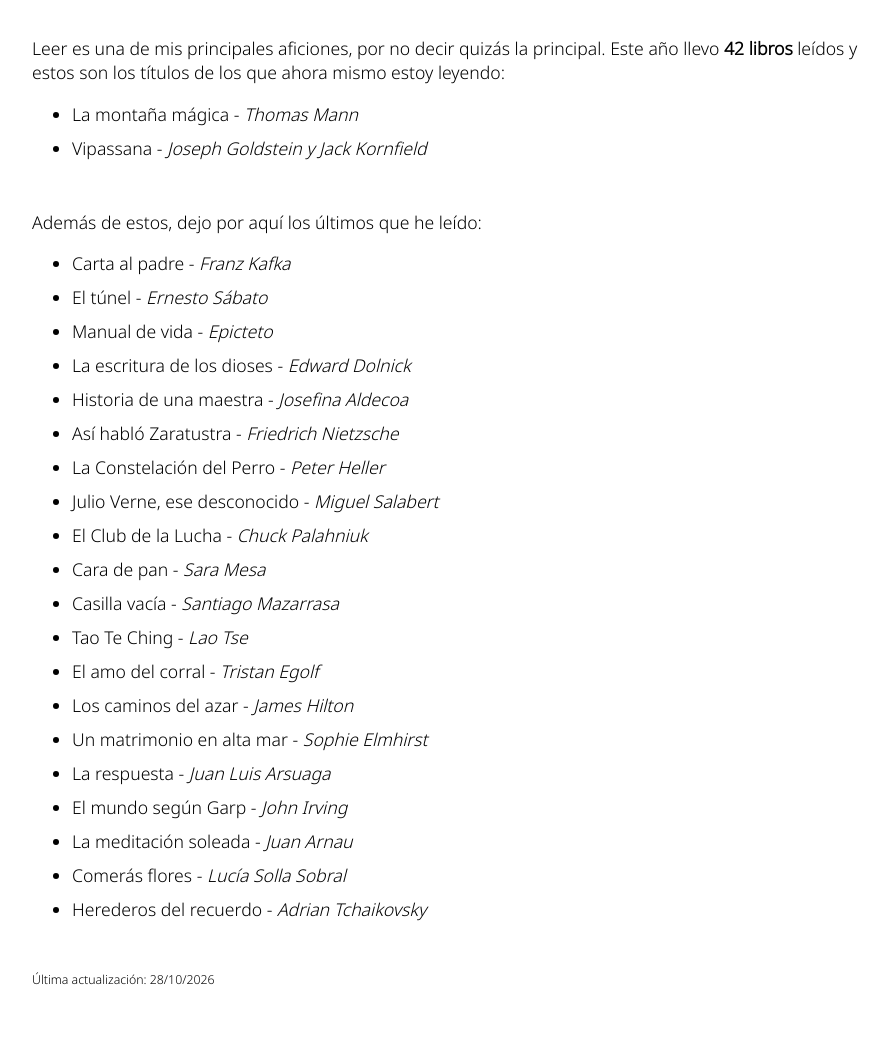
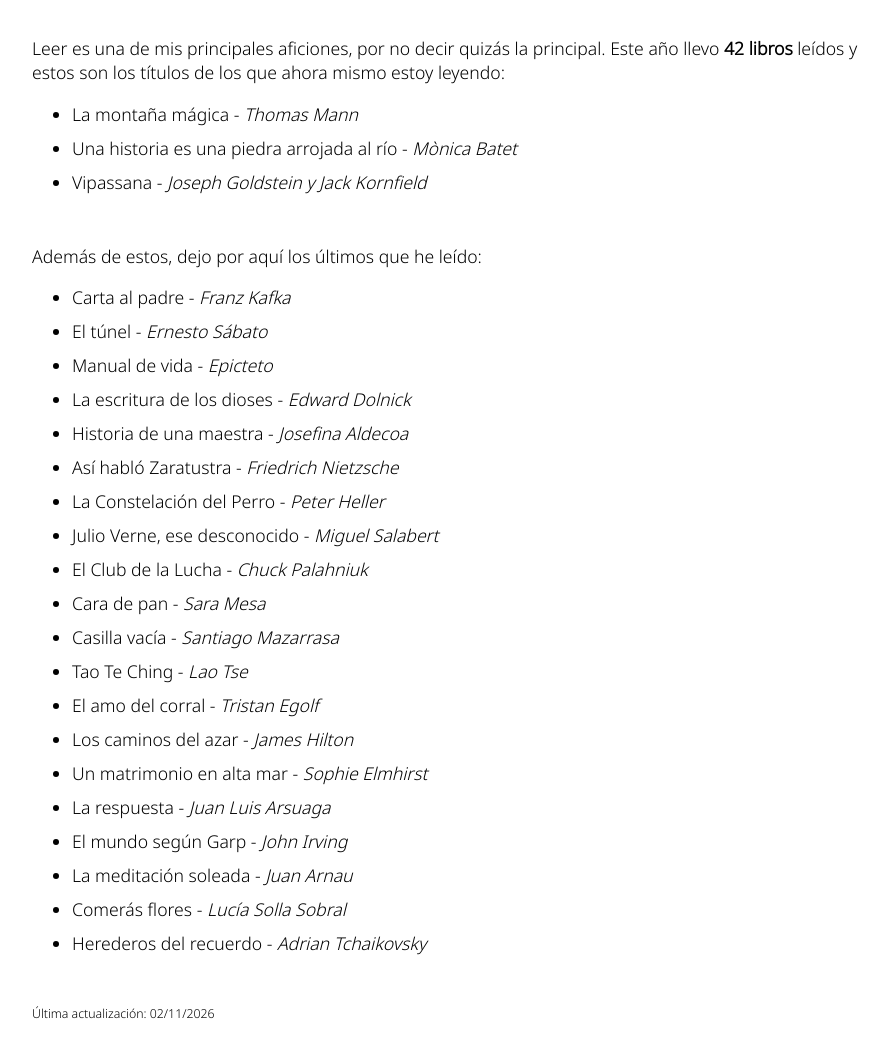
Before and after one commit to sdemingo/www, a plain HTML site: page books.html in a window 1280 px wide. Shown: the part 340-1398 px from the top of the page, without its empty margins (192-1081 px from the left). Drawn offline with Linux system fonts and the light colour scheme.

Commit message:
Actualizo libros

```diff
--- a/books.html
+++ b/books.html
@@ -41,13 +41,13 @@
         <h1>Últimas lecturas</h1>
         <p>Leer es una de mis principales aficiones, por no decir quizás la principal. Este año llevo <b>42 libros</b> leídos y estos son los títulos de los que ahora mismo estoy leyendo:</p>
 	    <ul>
-	      <li>La montaña mágica - <span class='author'>Thomas Mann</span></li><li>Vipassana - <span class='author'>Joseph Goldstein y Jack Kornfield</span></li>
+	      <li>La montaña mágica - <span class='author'>Thomas Mann</span></li><li>Una historia es una piedra arrojada al río - <span class='author'>Mònica Batet</span></li><li>Vipassana - <span class='author'>Joseph Goldstein y Jack Kornfield</span></li>
 	    </ul>
 	    <p>Además de estos, dejo por aquí los últimos que he leído:</p>
 	    <ul>
 	      <li>Carta al padre - <span class='author'>Franz Kafka</span></li><li>El túnel - <span class='author'>Ernesto Sábato</span></li><li>Manual de vida - <span class='author'>Epicteto</span></li><li>La escritura de los dioses - <span class='author'>Edward Dolnick</span></li><li>Historia de una maestra - <span class='author'>Josefina Aldecoa</span></li><li>Así habló Zaratustra - <span class='author'>Friedrich Nietzsche</span></li><li>La Constelación del Perro - <span class='author'>Peter Heller</span></li><li>Julio Verne, ese desconocido - <span class='author'>Miguel Salabert</span></li><li>El Club de la Lucha - <span class='author'>Chuck Palahniuk</span></li><li>Cara de pan - <span class='author'>Sara Mesa</span></li><li>Casilla vacía - <span class='author'>Santiago Mazarrasa</span></li><li>Tao Te Ching - <span class='author'>Lao Tse</span></li><li>El amo del corral - <span class='author'>Tristan Egolf</span></li><li>Los caminos del azar - <span class='author'>James Hilton</span></li><li>Un matrimonio en alta mar - <span class='author'>Sophie Elmhirst</span></li><li>La respuesta - <span class='author'>Juan Luis Arsuaga</span></li><li>El mundo según Garp - <span class='author'>John Irving</span></li><li>La meditación soleada - <span class='author'>Juan Arnau</span></li><li>Comerás flores - <span class='author'>Lucía Solla Sobral</span></li><li>Herederos del recuerdo - <span class='author'>Adrian Tchaikovsky</span></li>
 	    </ul>
-        <p class="update">Última actualización: 28/10/2026</p>
+        <p class="update">Última actualización: 02/11/2026</p>
       </main>
     <body>
 </html>
```
